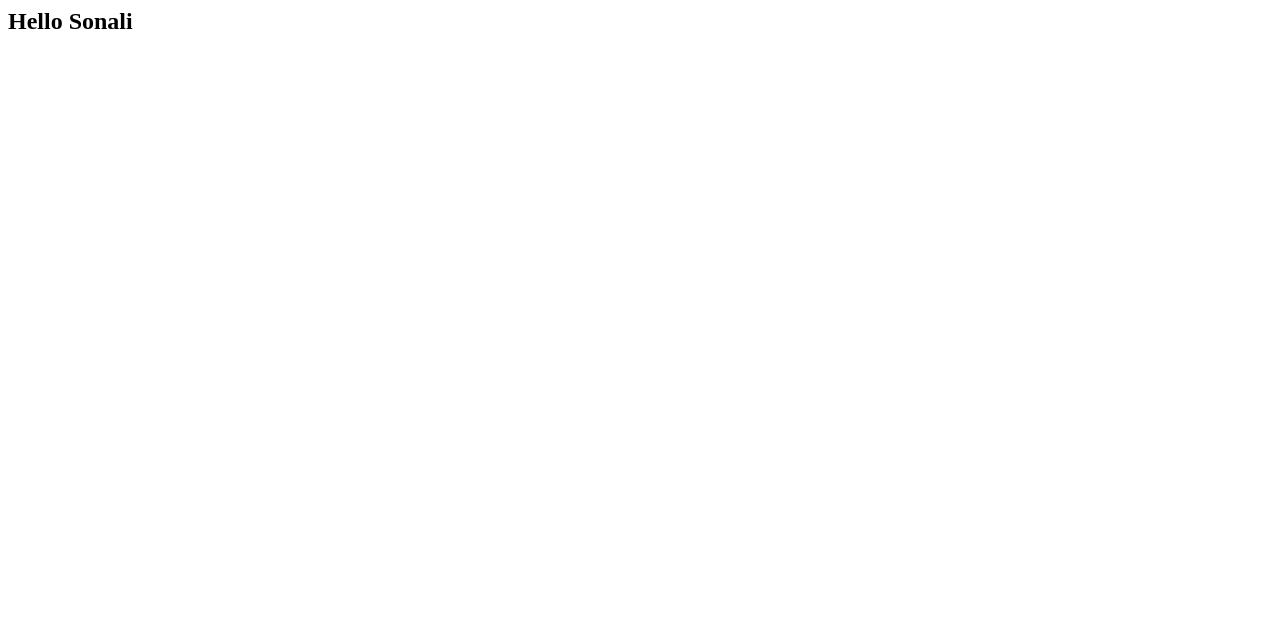
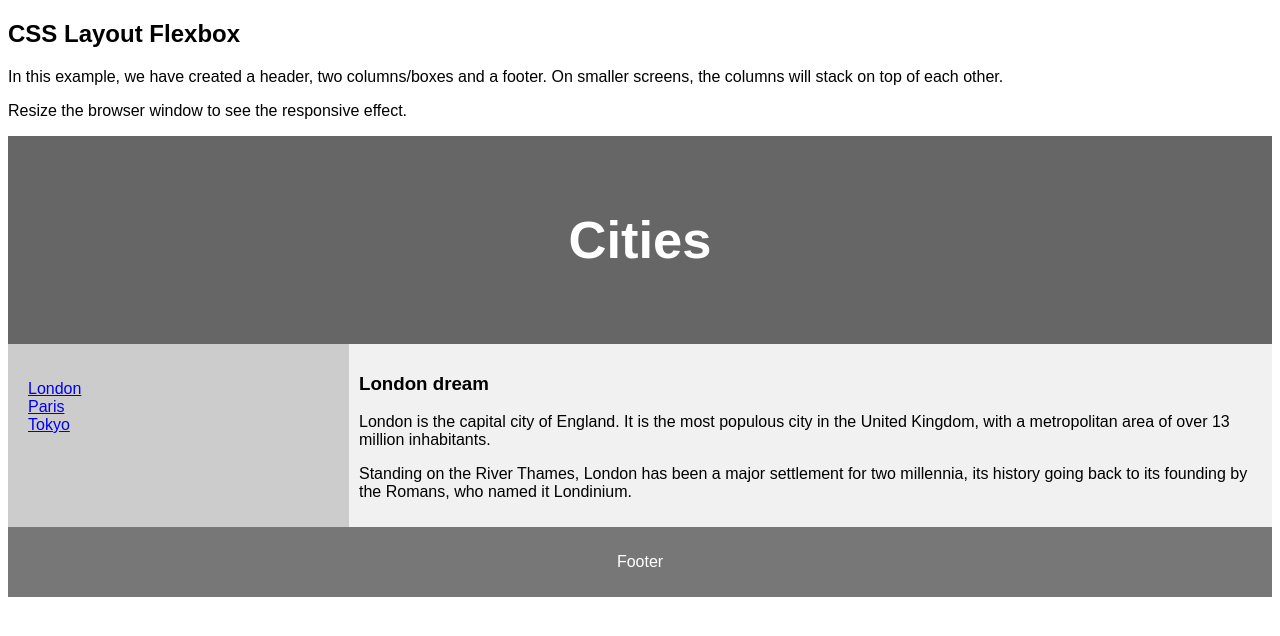
Before and after one commit to SonaliKhomane/TaskManage, a plain HTML site: page index.html in a window 1280 px wide. Drawn offline with Linux system fonts and the light colour scheme.

Commit message:
modified index file

```diff
--- a/index.html
+++ b/index.html
@@ -1 +1,103 @@
-<h2>Hello Sonali</h2>
+<!DOCTYPE html>
+<html lang="en">
+<head>
+<title>CSS Template</title>
+<meta charset="utf-8">
+<meta name="viewport" content="width=device-width, initial-scale=1">
+<style>
+* {
+  box-sizing: border-box;
+}
+
+body {
+  font-family: Arial, Helvetica, sans-serif;
+}
+
+/* Style the header */
+header {
+  background-color: #666;
+  padding: 30px;
+  text-align: center;
+  font-size: 35px;
+  color: white;
+}
+
+/* Container for flexboxes */
+section {
+  display: -webkit-flex;
+  display: flex;
+}
+
+/* Style the navigation menu */
+nav {
+  -webkit-flex: 1;
+  -ms-flex: 1;
+  flex: 1;
+  background: #ccc;
+  padding: 20px;
+}
+
+/* Style the list inside the menu */
+nav ul {
+  list-style-type: none;
+  padding: 0;
+}
+
+/* Style the content */
+article {
+  -webkit-flex: 3;
+  -ms-flex: 3;
+  flex: 3;
+  background-color: #f1f1f1;
+  padding: 10px;
+}
+
+/* Style the footer */
+footer {
+  background-color: #777;
+  padding: 10px;
+  text-align: center;
+  color: white;
+}
+
+/* Responsive layout - makes the menu and the content (inside the section) sit on top of each other instead of next to each other */
+@media (max-width: 600px) {
+  section {
+    -webkit-flex-direction: column;
+    flex-direction: column;
+  }
+}
+</style>
+</head>
+<body>
+
+<h2>CSS Layout Flexbox</h2>
+<p>In this example, we have created a header, two columns/boxes and a footer. On smaller screens, the columns will stack on top of each other.</p>
+<p>Resize the browser window to see the responsive effect.</p>
+
+<header>
+  <h2>Cities</h2>
+</header>
+
+<section>
+  <nav>
+    <ul>
+      <li><a href="#">London</a></li>
+      <li><a href="#">Paris</a></li>
+      <li><a href="#">Tokyo</a></li>
+    </ul>
+  </nav>
+
+  <article>
+    <h1>London dream</h1>
+    <p>London is the capital city of England. It is the most populous city in the  United Kingdom, with a metropolitan area of over 13 million inhabitants.</p>
+    <p>Standing on the River Thames, London has been a major settlement for two millennia, its history going back to its founding by the Romans, who named it Londinium.</p>
+  </article>
+</section>
+
+<footer>
+  <p>Footer</p>
+</footer>
+
+</body>
+</html>
```
